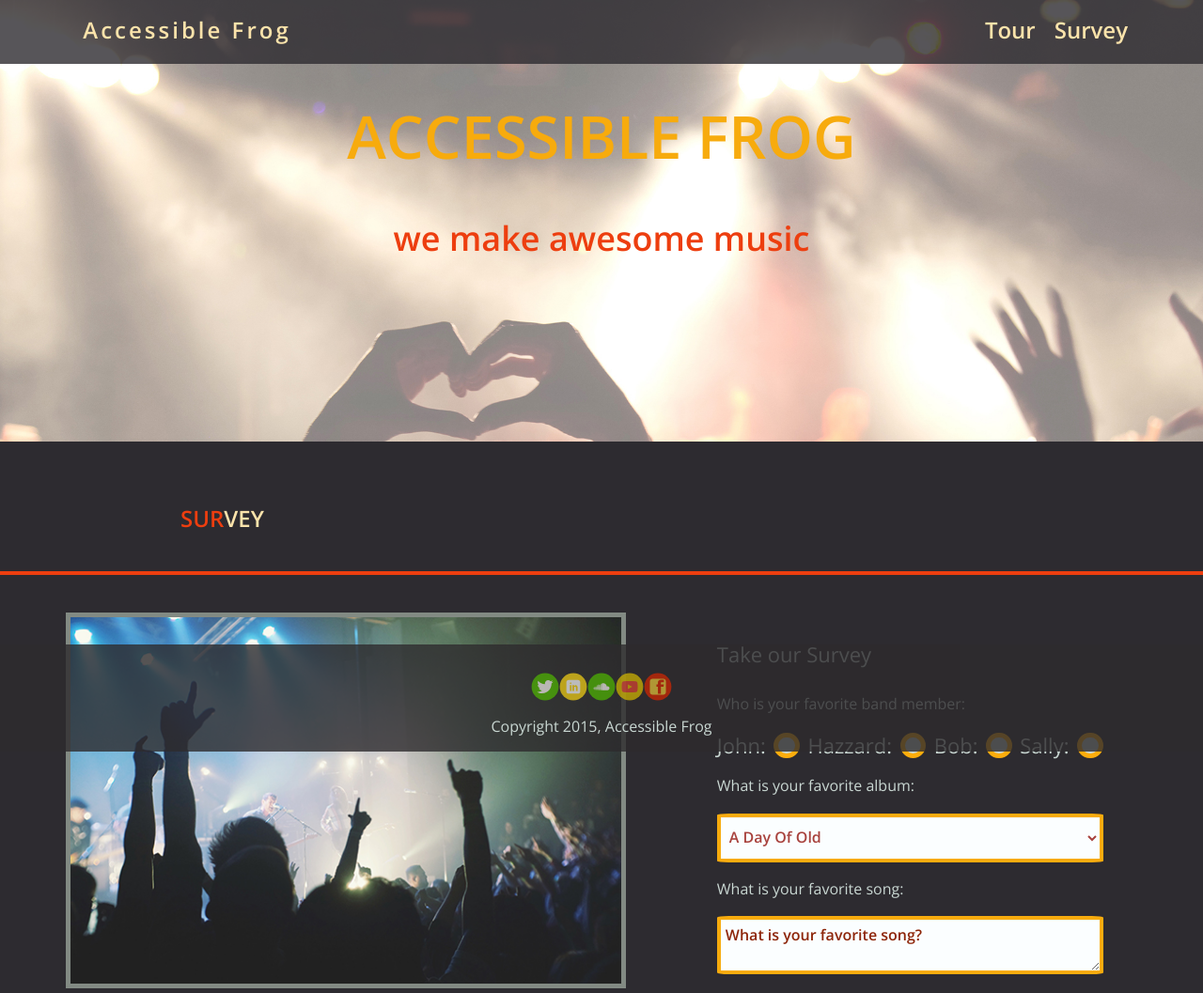
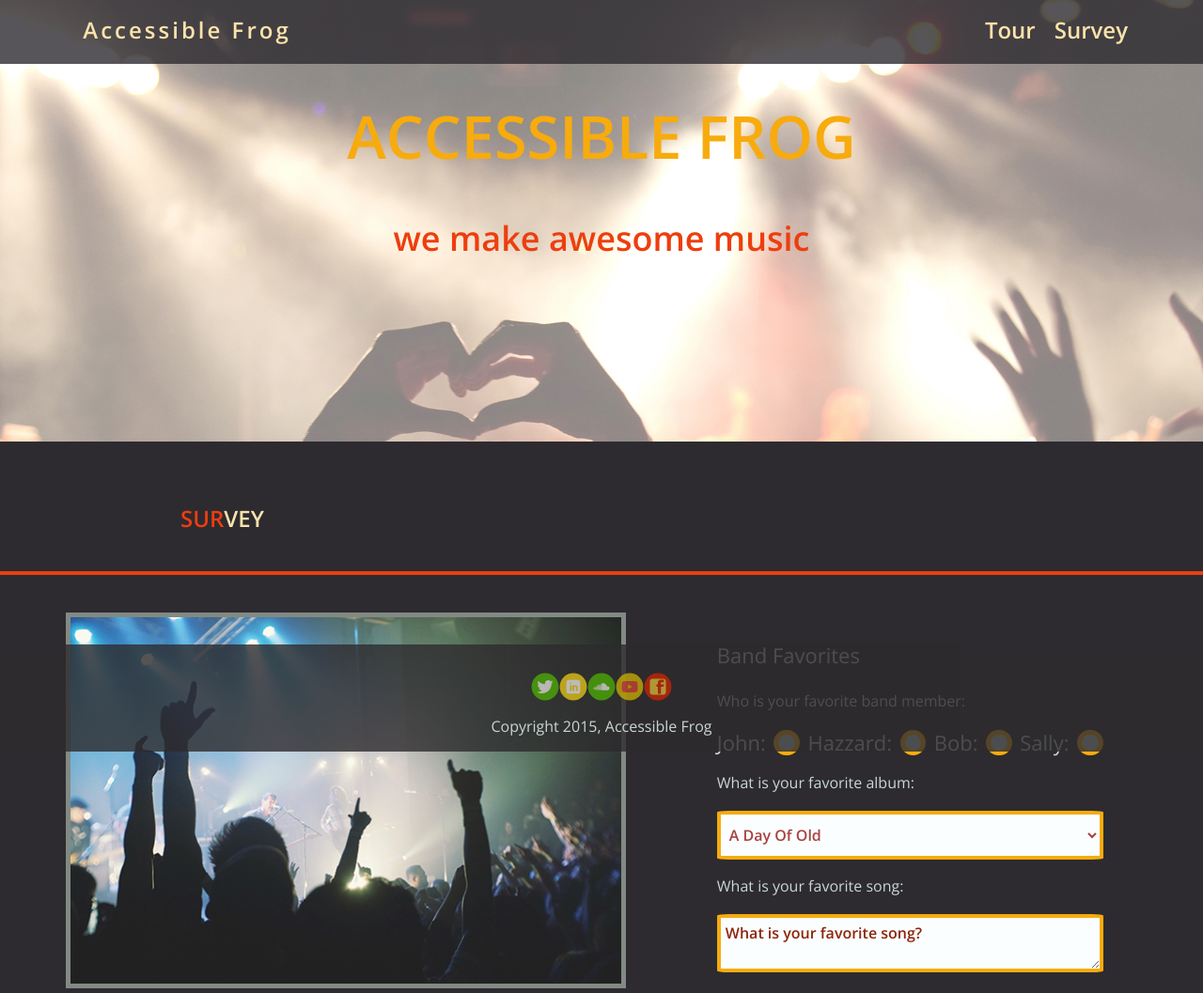
Before and after one commit to firebuggirl/project8accessibility, a website: page survey.html in a window 1280 px wide. Shown: the top 1057 px of the page at 94% size. Drawn offline with nearby package versions, Linux system fonts and the light colour scheme.

Commit message:
Fix error

```diff
--- a/scss/base/_survey.scss
+++ b/scss/base/_survey.scss
@@ -40,14 +40,9 @@ form {
   width: 80%;
 }
 }
-legend{
- text-indent: -9999px;
-
-}
-#replacementLabel{
-  font-size: $font-size__h5;
-  margin-top: em(-20px);
-}
+ legend{
+   font-size: $font-size__h5;
+ }
 
 .container{
   width: 80%;
--- a/survey.html
+++ b/survey.html
@@ -36,8 +36,7 @@
             <form class="survey" action="survey.html" method="POST" onsubmit="return checkForm(this);">
                <input type="hidden" name="secret" value="1n0skWt8fmZa9">
               <fieldset class="form" id="survey">
-              <legend>Take our Survey</legend>
-              <p id="replacementLabel">Take our Survey</p>
+              <legend>Band Favorites</legend>
 
               <p>Who is your favorite band member:</p>
               <div id="favMember">
```
Also changed, not shown: css/main.css, 1 other file.
